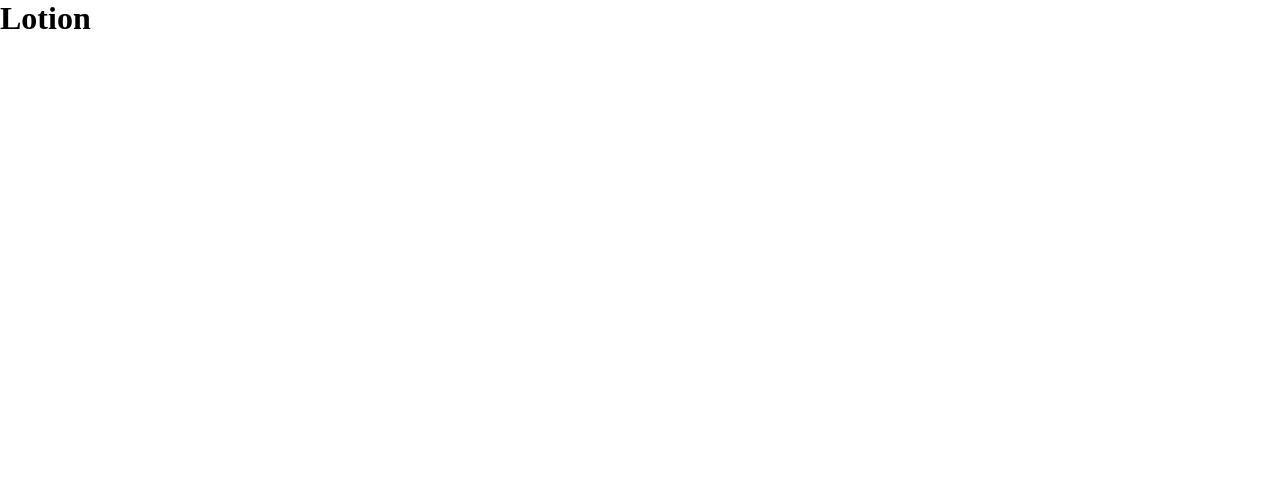
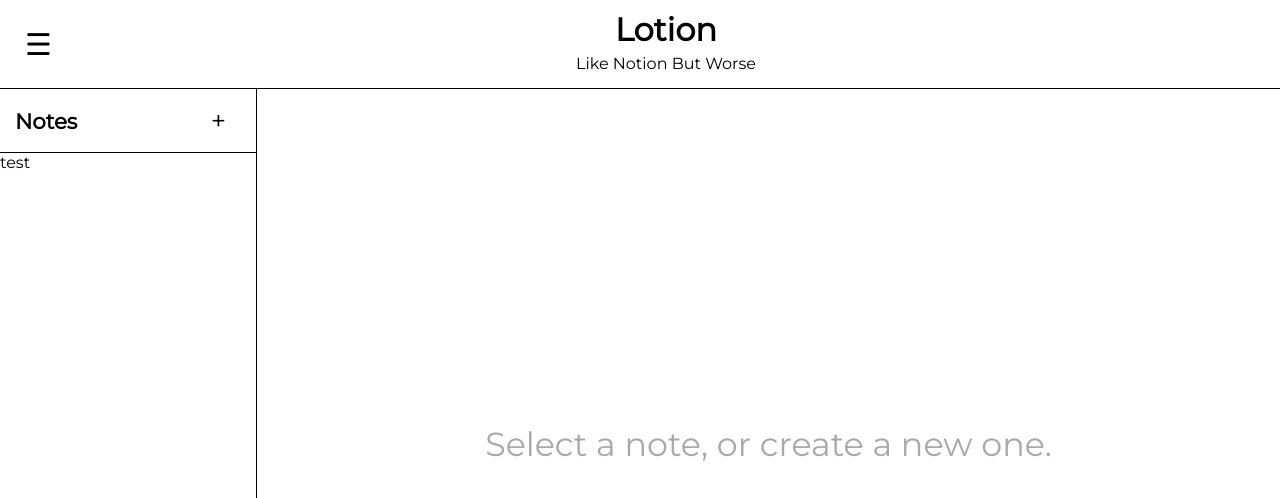
Before and after one commit to UniqueNameHere21/react_deploy_netlify, a React (Create React App) app: page / in a window 1280 px wide. Shown: the top 498 px of the page. Built offline with nearby package versions, Linux system fonts and the light colour scheme.

Commit message:
Basic layout html and css implemented

```diff
--- a/package.json
+++ b/package.json
@@ -4,12 +4,12 @@
   "private": true,
   "dependencies": {
     "@testing-library/jest-dom": "^5.16.5",
-    "@testing-library/react": "^13.4.0",
-    "@testing-library/user-event": "^13.5.0",
+    "@testing-library/react": "^14.0.0",
+    "@testing-library/user-event": "^14.4.3",
     "react": "^18.2.0",
     "react-dom": "^18.2.0",
     "react-scripts": "5.0.1",
-    "web-vitals": "^2.1.4"
+    "web-vitals": "^3.1.1"
   },
   "scripts": {
     "start": "react-scripts start",
--- a/public/index.html
+++ b/public/index.html
@@ -7,6 +7,10 @@
     <meta name="theme-color" content="#000000" />
     <meta name="description" content="Lotion. Like Notion, but worse." />
     <link rel="apple-touch-icon" href="%PUBLIC_URL%/logo192.png" />
+
+    <link rel="preconnect" href="https://fonts.googleapis.com">
+    <link rel="preconnect" href="https://fonts.gstatic.com" crossorigin>
+    <link href="https://fonts.googleapis.com/css2?family=Montserrat&display=swap" rel="stylesheet">
     <!--
       manifest.json provides metadata used when your web app is installed on a
       user's mobile device or desktop. See https://developers.google.com/web/fundamentals/web-app-manifest/
@@ -26,6 +30,28 @@
   <body>
     <noscript>You need to enable JavaScript to run this app.</noscript>
     <div id="root"></div>
+    <header>
+      <div id="menu">&#9776</div>
+      <div id="title">
+        <h1>Lotion</h1>
+        <p>Like Notion But Worse</p>
+      </div>
+    </header>
+    <section>
+      <div id="tab">
+        <div id="tab-head">
+          <p id="tab-title">Notes</p>
+          <p id="add-btn">+</p>
+        </div>
+        <div>
+          test
+        </div>
+      </div>
+      <div id="note-space">
+        <p>Select a note, or create a new one.</p>
+      </div>
+    </section>
+
     <!--
       This HTML file is a template.
       If you open it directly in the browser, you will see an empty page.
--- a/src/App.js
+++ b/src/App.js
@@ -1,5 +1,5 @@
 function App() {
-  return <h1>Lotion</h1>;
+  //return <h1>Cunt</h1>;
 }
 
 export default App;
--- a/src/index.css
+++ b/src/index.css
@@ -1,16 +1,75 @@
-body,
-h1,
-h2,
-h3,
-h4,
-h5,
-h6,
-li,
-p {
+body{
+  font-family: 'Montserrat', sans-serif;
   margin: 0;
   padding: 0;
+  height: 100vh;
+  max-height: 100vh;
 }
-a {
-  color: inherit;
-  text-decoration: none;
+
+header{
+  display: flex;
+  border-bottom: 1px solid black;
 }
+
+#title{
+  margin: 10px auto;
+  text-align: center;
+}
+
+#title h1{
+  margin:0;
+}
+
+#title p{
+  margin: 5px 0;
+}
+
+#menu{
+  margin: auto 0 auto 25px;
+  font-size: 30px;
+}
+
+section{
+  display: flex;
+  height: calc(100% - 90px);
+}
+
+#tab{
+  height: 100%;
+  width:20%;
+  border-right: 1px solid black;
+}
+
+#tab-head{
+  display: flex;
+  justify-content: space-between;
+  align-items: center;
+  margin: 0;
+  font-size: 16pt;
+  width:100%;
+  border-bottom: 1px solid black;
+}
+
+#tab-title{
+  margin: 0;
+  margin-left: 15px;
+  font-weight: 900;
+}
+
+#add-btn{
+  padding: 15px 30px;
+  margin: 0;
+  font-size: 20pt;
+}
+
+#add-btn:hover{
+  background-color:#46324B;
+  color: white;
+}
+
+#note-space{
+  text-align: center;
+  margin: auto;
+  font-size: 25pt;
+  color: darkgray;
+}
```
Also changed, not shown: 1 other file (tests, documents, lock files or other folders).
